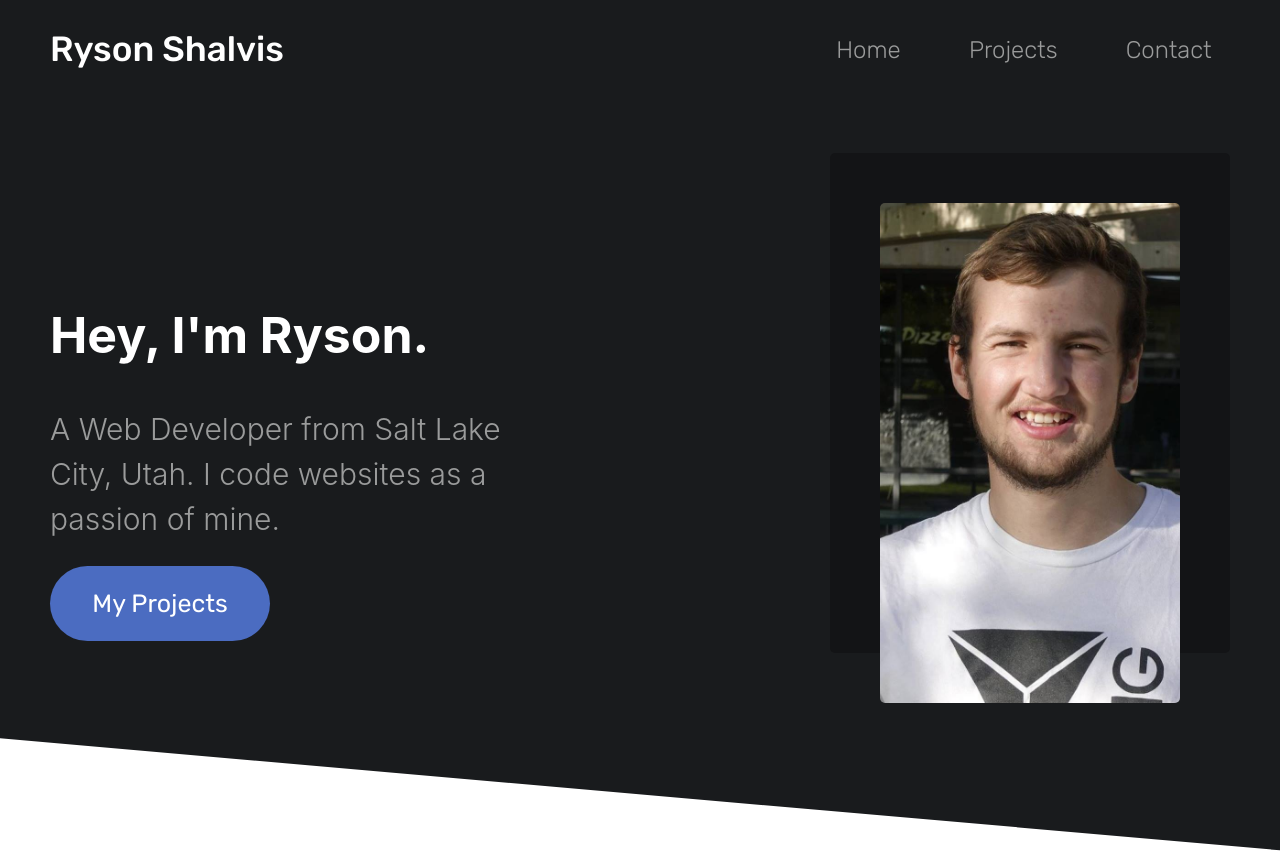
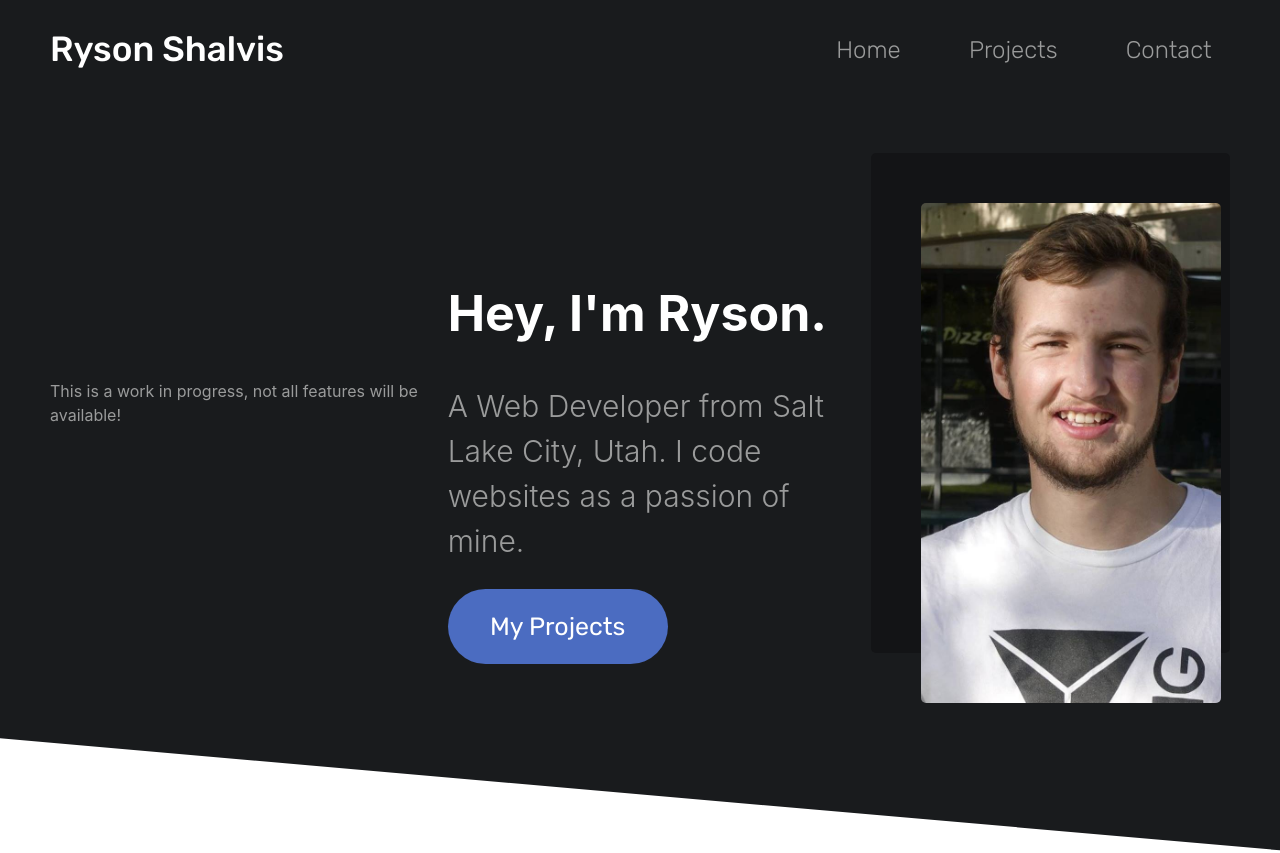
Before and after one commit to RysonShalvis/portfolio, a React (Create React App) app: page / in a window 1280 px wide. Shown: the top 853 px of the page. Built offline with nearby package versions, Linux system fonts and the light colour scheme.

Commit message:
add warning to page

```diff
--- a/src/HomePage.js
+++ b/src/HomePage.js
@@ -5,6 +5,7 @@ class HomePage extends Component {
     render() {
         return (
             <div className="home-ctn">
+                <p>This is a work in progress, not all features will be available!</p>
                 <div className="intro-ctn">
                     <h1 className="intro-name">Hey, I'm Ryson.</h1>
                     <h2 className="intro-summary">A Web Developer from Salt Lake City, Utah. I code websites as a passion of mine.</h2>
```
Also changed, not shown: 1 other file (tests, documents, lock files or other folders).
